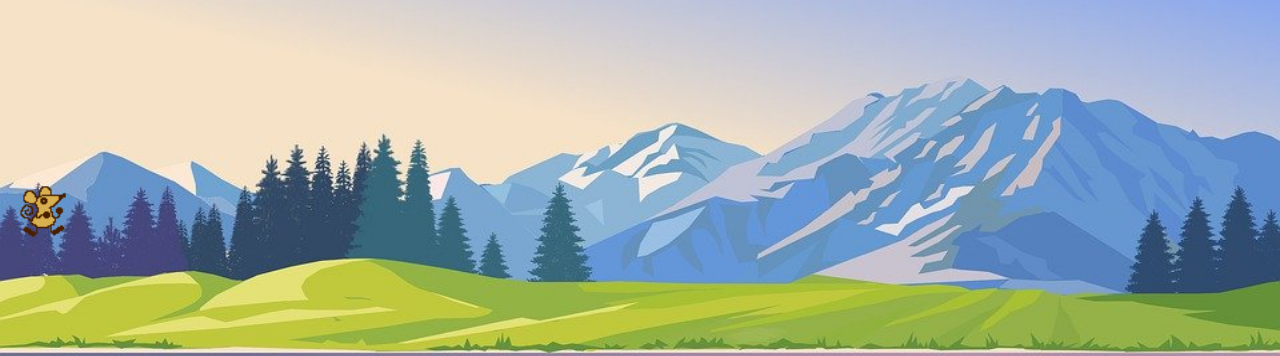
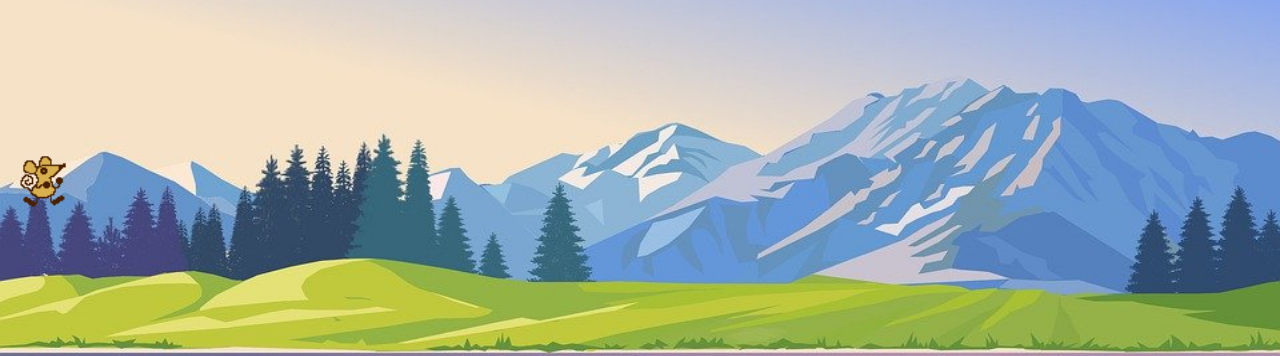
Before and after one commit to AakarshAgg/Cat-dog-mouse-animation, a plain HTML site: page index.html in a window 1280 px wide. Shown: the part 260-616 px from the top of the page. Drawn offline with Linux system fonts and the light colour scheme.

Commit message:
Update index.html

```diff
--- a/index.html
+++ b/index.html
@@ -32,7 +32,7 @@
         }
         @media screen and (min-width:100px) {
             body {
-                margin-top: 360px;
+                margin-top: 330px;
             }
             .a {
                 width: 22%;
```
